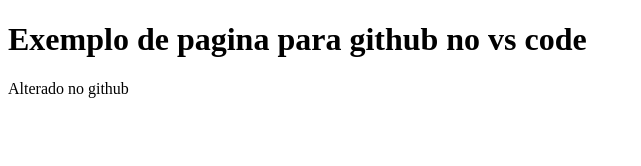
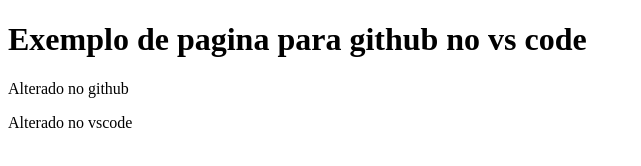
Before and after one commit to Alax-Martins/Html-teste, a plain HTML site: page index.html in a window 1280 px wide. Shown: the whole page, without its empty margins (0-641 px from the left). Drawn offline with Linux system fonts and the light colour scheme.

Commit message:
refactor: alter index.html

```diff
--- a/index.html
+++ b/index.html
@@ -8,6 +8,6 @@
 <body>
     <h1>Exemplo de pagina para github no vs code </h1>
     <p>Alterado no github</p>
-    <p></p>
+    <p>Alterado no vscode</p>
 </body>
 </html>
```
